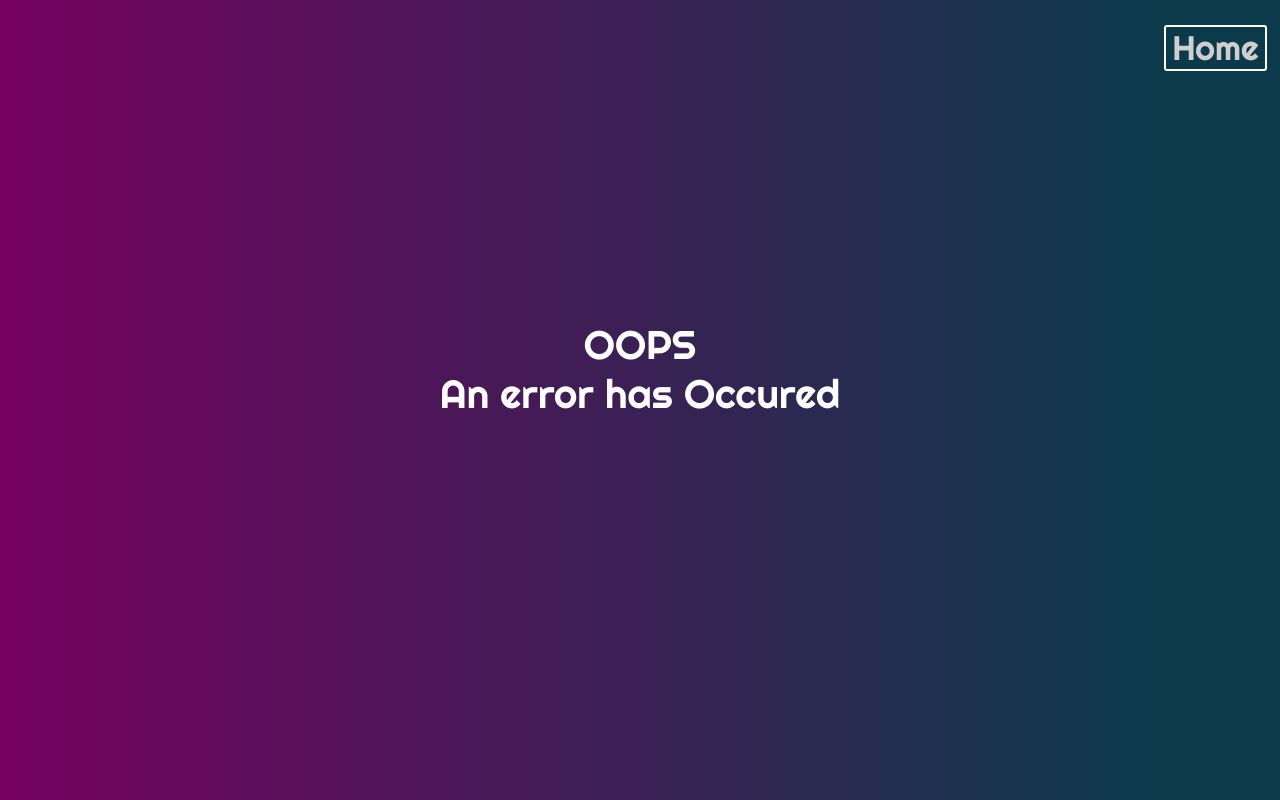
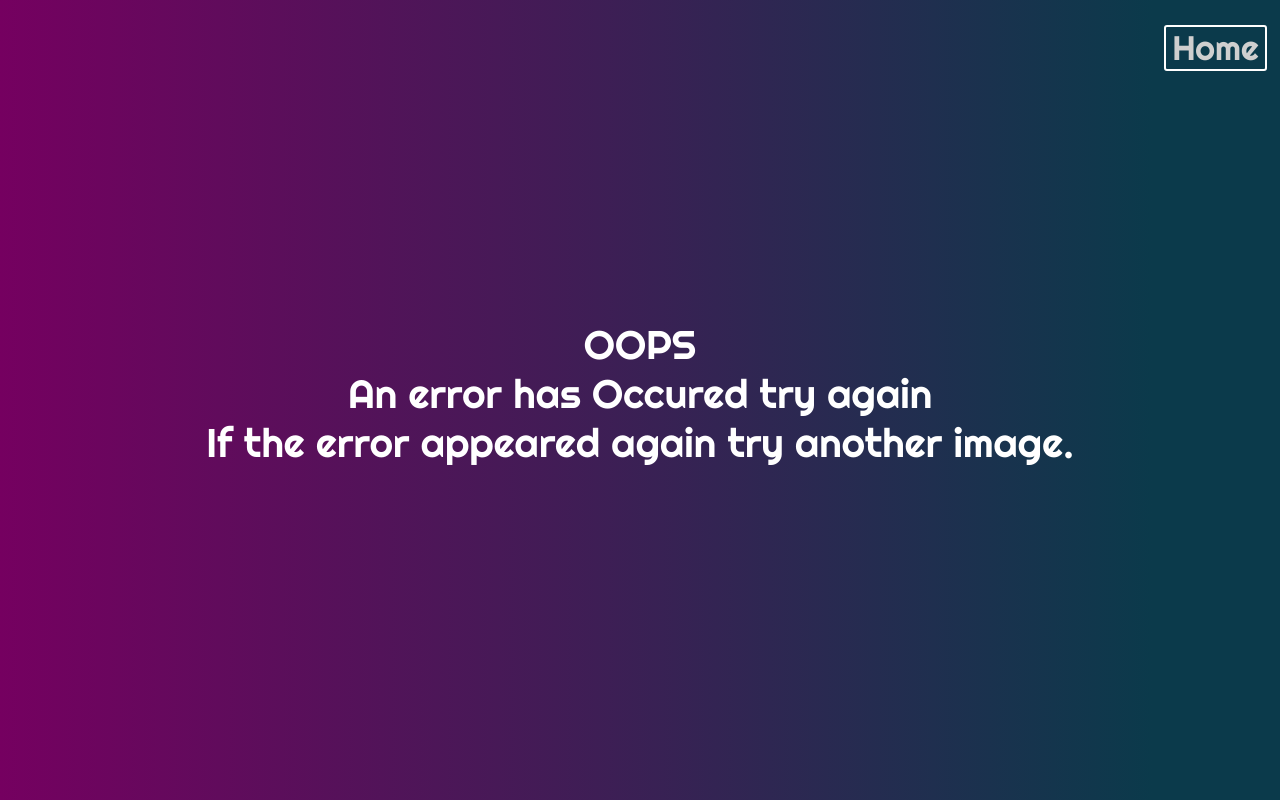
Before and after one commit to Mahmoud-Abd-Elghany/Piclytic, a React (Create React App) app: page /invalid in a window 1280 px wide. Built offline with nearby package versions, Linux system fonts and the light colour scheme; a small style sheet from the web is missing.

Commit message:
added text

```diff
--- a/package.json
+++ b/package.json
@@ -10,7 +10,6 @@
     "clarifai": "^2.9.1",
     "react": "^17.0.2",
     "react-dom": "^17.0.2",
-    "react-images-uploading": "^3.1.3",
     "react-redux": "^7.2.5",
     "react-router-dom": "^5.3.0",
     "react-scripts": "4.0.3",
--- a/src/pages/invalid/invalid-page.component.js
+++ b/src/pages/invalid/invalid-page.component.js
@@ -6,7 +6,8 @@ const InvalidPage = () => {
         <div>
             <p className="main-p">
             OOPS<br/>
-            An error has Occured
+            An error has Occured try again<br/>
+            If the error appeared again try another image.
             </p>
         </div>
     )
```
Also changed, not shown: 1 other file (tests, documents, lock files or other folders).
